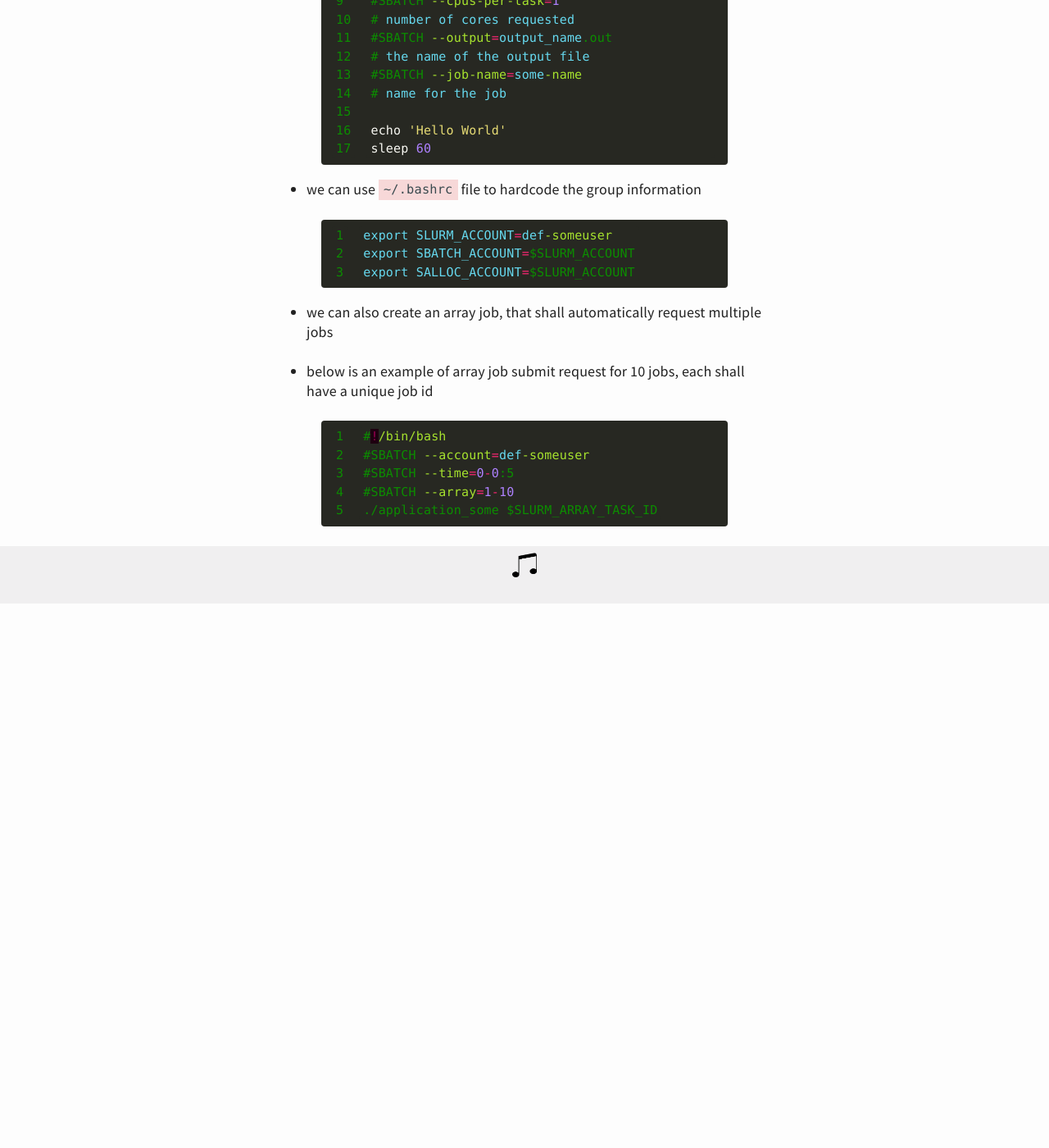
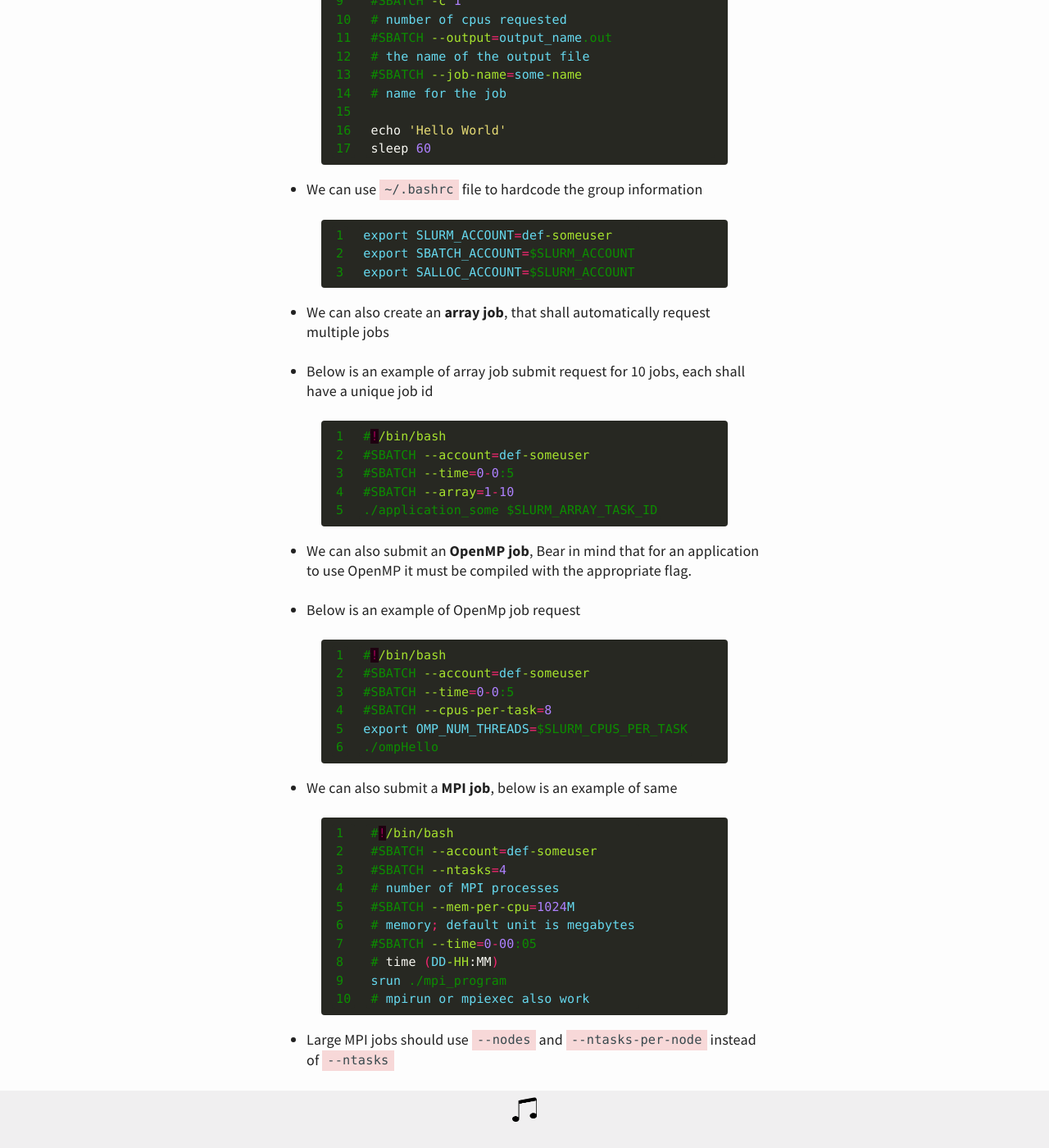
Before and after one commit to webhash/webhash.github.io, a Jekyll site: the page built from _posts/2020-11-29-compute-canada.md, in a window 1280 px wide and 1400 px high, scrolled down 1301 px. Shown: the whole window at 82% size. Built offline with Jekyll 4.4.1, drawn with Linux system fonts in a browser that asks for light colours; before the commit the page ends 2037 px from its top, so only the background shows below that; some of the changed text lies outside the part shown.

Commit message:
Update 2020-11-29-compute-canada.md

````diff
--- a/_posts/2020-11-29-compute-canada.md
+++ b/_posts/2020-11-29-compute-canada.md
@@ -25,7 +25,7 @@ tags : [computecanada, slurm, scheduling]
 
 - User creates a batch file that contains not only the task to run but also the resources required
 
-- Below is the example of a simple job
+- Below is the example of a **simple job**
 
 {% highlight batch linenos %}
 #!/bin/bash
@@ -36,8 +36,8 @@ tags : [computecanada, slurm, scheduling]
 # time in minutes for the job
 #SBATCH --mem=256
 # memory in MB
-#SBATCH --cpus-per-task=1
-# number of cores requested
+#SBATCH -c 1
+# number of cpus requested
 #SBATCH --output=output_name.out
 # the name of the output file
 #SBATCH --job-name=some-name
@@ -48,7 +48,7 @@ sleep 60
 
 {% endhighlight %}
 
-- we can use ```~/.bashrc``` file to hardcode the group information
+- We can use ```~/.bashrc``` file to hardcode the group information
 
 {% highlight batch linenos %}
 export SLURM_ACCOUNT=def-someuser
@@ -56,9 +56,9 @@ export SBATCH_ACCOUNT=$SLURM_ACCOUNT
 export SALLOC_ACCOUNT=$SLURM_ACCOUNT
 {% endhighlight %}
 
-- we can also create an array job, that shall automatically request multiple jobs
+- We can also create an **array job**, that shall automatically request multiple jobs
 
-- below is an example of array job submit request for 10 jobs, each shall have a unique job id
+- Below is an example of array job submit request for 10 jobs, each shall have a unique job id
 
 {% highlight batch linenos %}
 #!/bin/bash
@@ -67,3 +67,33 @@ export SALLOC_ACCOUNT=$SLURM_ACCOUNT
 #SBATCH --array=1-10
 ./application_some $SLURM_ARRAY_TASK_ID
 {% endhighlight %}
+
+- We can also submit an **OpenMP job**, Bear in mind that for an application to use OpenMP it must be compiled with the appropriate flag.
+
+- Below is an example of OpenMp job request
+
+{% highlight batch linenos %}
+#!/bin/bash
+#SBATCH --account=def-someuser
+#SBATCH --time=0-0:5
+#SBATCH --cpus-per-task=8
+export OMP_NUM_THREADS=$SLURM_CPUS_PER_TASK
+./ompHello
+{% endhighlight %}
+
+- We can also submit a **MPI job**, below is an example of same
+
+{% highlight batch linenos %}
+#!/bin/bash
+#SBATCH --account=def-someuser
+#SBATCH --ntasks=4
+# number of MPI processes
+#SBATCH --mem-per-cpu=1024M
+# memory; default unit is megabytes
+#SBATCH --time=0-00:05
+# time (DD-HH:MM)
+srun ./mpi_program
+# mpirun or mpiexec also work
+{% endhighlight %}
+
+- Large MPI jobs should use ```--nodes``` and ```--ntasks-per-node``` instead of ```--ntasks```
````
